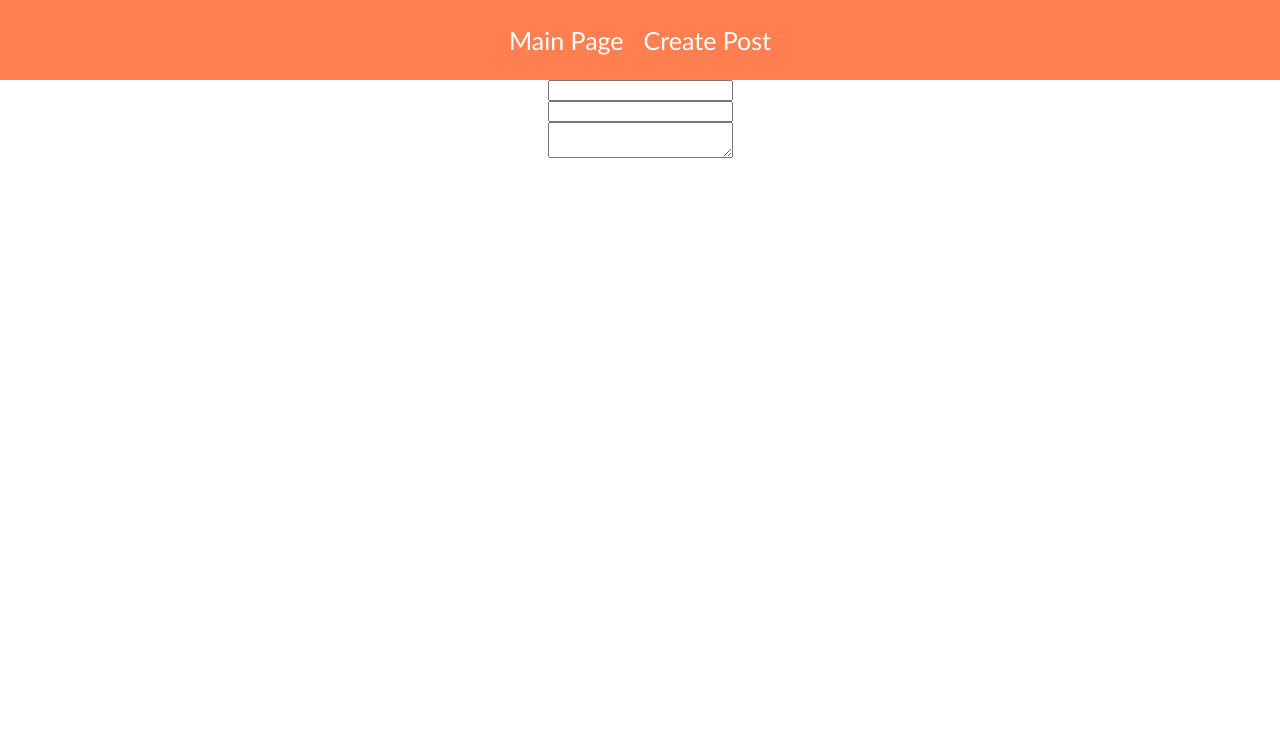
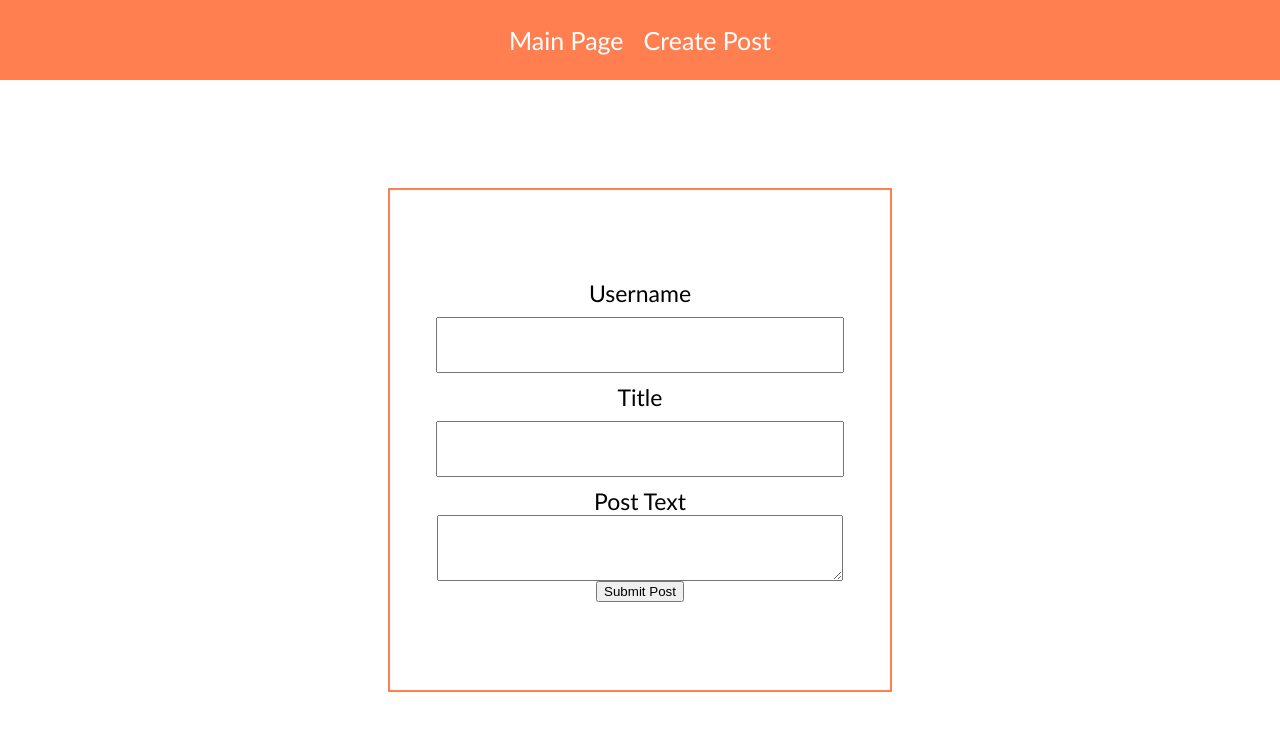
Before and after one commit to erizta/blogClient, a React (Create React App) app: page /createpost in a window 1280 px wide. Shown: the top 730 px of the page. Built offline with nearby package versions, Linux system fonts and the light colour scheme.

Commit message:
add submit post

```diff
--- a/src/App.css
+++ b/src/App.css
@@ -34,14 +34,34 @@ body {
   font-weight: bold;
 }
 
+/* CREATE POST */
 .CreatePost {
   display: flex;
   justify-content: center;
   align-items: center;
-  height: 100%;
+  height: calc(100vh - 80px);
+  font-family: "Trebuchet MS", "Lucida Sans Unicode", "Lucida Grande", "Lucida Sans", Arial, sans-serif;
 }
 
 .uploadPost {
   display: flex;
   flex-direction: column;
+  justify-content: center;
+  align-items: center;
+  height: 500px;
+  width: 500px;
+  border: 2px solid coral;
+  font-size: 23px;
 }
+
+.uploadPost input {
+  width: 80%;
+  height: 50px;
+  margin: 10px;
+  font-size: 23px;
+}
+
+textarea {
+  width: 80%;
+  height: 60px;
+}
--- a/src/pages/CreatePost.js
+++ b/src/pages/CreatePost.js
@@ -1,13 +1,25 @@
-import React from 'react'
+import React, { useState, useEffect } from 'react'
 import '../App.css'
 
 export default function CreatePost() {
+    const [userName, setUserName] = useState("")
+    const [title, setTitle] = useState("")
+    const [text, setText] = useState("")
+
+    const submitPost = () => {
+
+    }
+
     return (
         <div className="CreatePost">
             <div className="uploadPost">
-                <input type="text" />
-                <input type="text" />
-                <textarea />
+                <label>Username</label>
+                <input type="text" onChange={(e) => { setUserName(e.target.value) }} />
+                <label>Title</label>
+                <input type="text" onChange={(e) => { setUserName(e.target.value) }} />
+                <label>Post Text</label>
+                <textarea onChange={(e) => { setUserName(e.target.value) }} />
+                <button onClick={submitPost}>Submit Post</button>
             </div>
         </div>
     )
```
